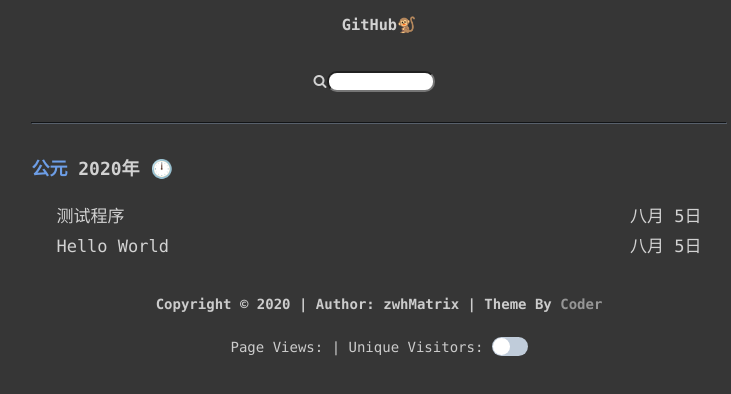
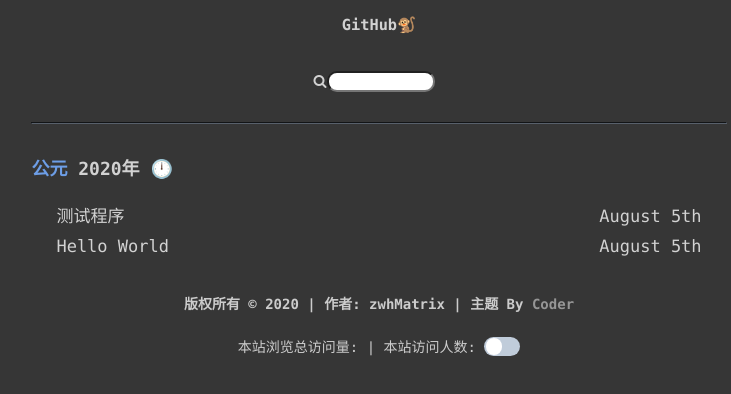
Before and after one commit to MATRIXzwh/MATRIXzwh.github.io, a plain HTML site: page index.html in a window 1280 px wide. Shown: the part 284-678 px from the top of the page, without its empty margins (261-992 px from the left). Drawn offline with Linux system fonts and the light colour scheme; some packages are replaced by stand-ins of ours; a script that the page names is missing.

Commit message:
Site updated: 2020-08-05 18:57:33

```diff
--- a/index.html
+++ b/index.html
@@ -104,7 +104,7 @@
                     测试程序
                 </div>
                 <div class="posttime">
-                    八月 5日
+                    August 5th
                 </div>
             </div>
         </a>
@@ -117,7 +117,7 @@
                     Hello World
                 </div>
                 <div class="posttime">
-                    八月 5日
+                    August 5th
                 </div>
             </div>
         </a>
@@ -125,12 +125,12 @@
 </div>
 
     <div class="footer" id="footer">
-    <p><h4>Copyright © 2020 | Author: zwhMatrix | Theme By <a class="theme-author" target="_blank" rel="noopener" href="https://github.com/Xunzhuo/hexo-theme-coder" style="font-size:14px; color: #969696">Coder</a></h4>
+    <p><h4>版权所有 © 2020 | 作者: zwhMatrix | 主题 By <a class="theme-author" target="_blank" rel="noopener" href="https://github.com/Xunzhuo/hexo-theme-coder" style="font-size:14px; color: #969696">Coder</a></h4>
 
         <script async src="//busuanzi.ibruce.info/busuanzi/2.3/busuanzi.pure.mini.js"></script>
-        <span id="busuanzi_container_site_pv">Page Views: <span id="busuanzi_value_site_pv"></span></span>
+        <span id="busuanzi_container_site_pv">本站浏览总访问量: <span id="busuanzi_value_site_pv"></span></span>
         <span class="post-meta-divider">|</span>
-        <span id="busuanzi_container_site_uv">Unique Visitors: <span id="busuanzi_value_site_uv"></span></span>
+        <span id="busuanzi_container_site_uv">本站访问人数: <span id="busuanzi_value_site_uv"></span></span>
 
     <label class="el-switch el-switch-blue el-switch-sm" style="vertical-align: sub;">
         <input type="checkbox" name="switch" id="update_style">
```
Also changed, not shown: archives/2020/08/index.html (+5 -5 lines), archives/2020/index.html (+5 -5 lines), archives/index.html (+5 -5 lines), categories/index.html (+3 -3 lines), tags/index.html (+3 -3 lines), title.html (+3 -3 lines).
